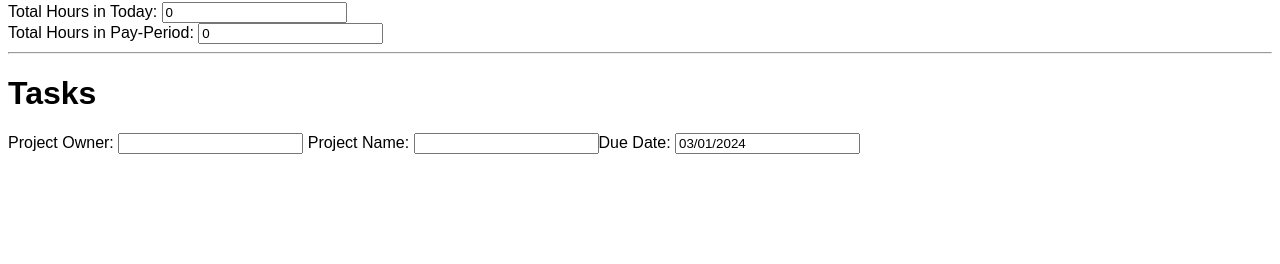
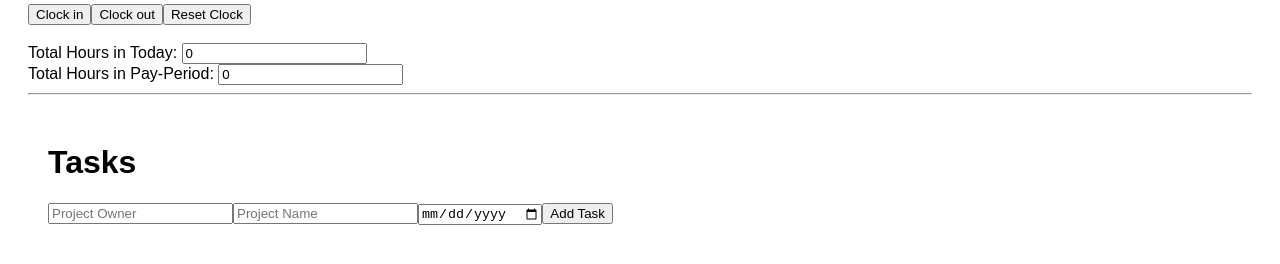
Before and after one commit to hasnpol/IT612-SPA-Task-Manager, a React (Vite) app: page / in a window 1280 px wide. Shown: the part 404-668 px from the top of the page. Built offline with nearby package versions, Linux system fonts and the light colour scheme.

Commit message:
adding some functionality

```diff
--- a/src/TaskForm.jsx
+++ b/src/TaskForm.jsx
@@ -1,35 +1,99 @@
-import "./styles.css";
-import { Container, Form, FormGroup, Input } from "reactstrap";
+// TaskForm.jsx
+import React, { useState, useEffect } from "react";
+import {
+  Container,
+  Form,
+  FormGroup,
+  Input,
+  Button,
+  Collapse,
+} from "reactstrap";
 
-export default function TaskForm(ownerName, projectName, dateDue) {
-  const taskList = [
-    {
-      ownerName: string(ownerName),
-      project: string(projectName),
-      date: new Date(dateDue),
-    },
-  ];
+export default function TaskForm({ onTaskSubmit, onTaskEdit, editableTask }) {
+  const [task, setTask] = useState({
+    ownerName: "",
+    projectName: "",
+    dateDue: "",
+    description: "",
+  });
+  const [isOpen, setIsOpen] = useState(false);
+
+  useEffect(() => {
+    if (editableTask) {
+      setTask({
+        ownerName: editableTask.ownerName,
+        projectName: editableTask.projectName,
+        dateDue: editableTask.dateDue,
+        description: editableTask.description,
+      });
+    }
+  }, [editableTask]);
+
+  const handleSubmit = () => {
+    if (!task.ownerName || !task.projectName || !task.dateDue) {
+      alert("Please fill out all required fields.");
+      return;
+    }
+
+    if (editableTask) {
+      onTaskEdit(editableTask.id, task);
+    } else {
+      onTaskSubmit(task);
+    }
+
+    setTask({ ownerName: "", projectName: "", dateDue: "", description: "" });
+    setIsOpen(false);
+  };
 
   return (
     <Form>
       <Container>
         <FormGroup>
           <Input
-            id="tasklist"
-            multiple
-            name="tasklist"
-            type="textarea"
-            size="6"
-          >
-            {taskList.map((w, i) => (
-              <option value={i}>
-                Project Owner: {w.ownerName} \t Project Name: {w.project} \t Due
-                Date: {w.date} \n
-              </option>
-              /*Prints out the items for task*/
-            ))}
-          </Input>
+            type="text"
+            placeholder="Project Owner"
+            value={task.ownerName}
+            onChange={(e) => setTask({ ...task, ownerName: e.target.value })}
+          />
+          <Input
+            type="text"
+            placeholder="Project Name"
+            value={task.projectName}
+            onChange={(e) => setTask({ ...task, projectName: e.target.value })}
+          />
+          <Input
+            type="date"
+            placeholder="Due Date"
+            value={task.dateDue}
+            onChange={(e) => setTask({ ...task, dateDue: e.target.value })}
+          />
+          <Button color="primary" onClick={handleSubmit}>
+            {editableTask ? "Edit Task" : "Add Task"}
+          </Button>
+          {editableTask && (
+            <Button
+              color="info"
+              onClick={() => setIsOpen(!isOpen)}
+              className="ml-2"
+              style={{ display: "none" }}
+            >
+              {isOpen ? "Hide Details" : "Show Details"}
+            </Button>
+          )}
         </FormGroup>
+
+        {editableTask && (
+          <Collapse isOpen={isOpen}>
+            <Input
+              type="textarea"
+              placeholder="Description"
+              value={task.description}
+              onChange={(e) =>
+                setTask({ ...task, description: e.target.value })
+              }
+            />
+          </Collapse>
+        )}
       </Container>
     </Form>
   );
--- a/src/TaskManager.jsx
+++ b/src/TaskManager.jsx
@@ -1,33 +1,112 @@
+// TaskManager.jsx
+import React, { useState } from "react";
+import {
+  Form,
+  Button,
+  Container,
+  ListGroup,
+  ListGroupItem,
+  Collapse,
+} from "reactstrap";
+import TaskForm from "./TaskForm";
 import "./styles.css";
-import "react-datepicker/dist/react-datepicker.css";
-import { useState } from "react";
-import { Container, Form, Input, Label } from "reactstrap";
-import DatePicker from "react-datepicker";
-import TaskForm from "./TaskForm";
 
 export default function TaskManager() {
-  const [owner, setOwner] = useState(""); //For project owner
-  const [project, setProject] = useState(""); //For project name
-  const [date, setDate] = useState(new Date()); //For date selection
+  const [tasks, setTasks] = useState([]);
+  const [editableTask, setEditableTask] = useState(null);
+
+  const handleTaskSubmit = (newTask) => {
+    setTasks([...tasks, { ...newTask, id: tasks.length, completed: false }]);
+  };
+
+  const handleTaskEdit = (taskId, updatedTask) => {
+    const updatedTasks = tasks.map((task) =>
+      task.id === taskId ? { ...task, ...updatedTask } : task,
+    );
+    setTasks(updatedTasks);
+    setEditableTask(null);
+  };
+
+  const handleTaskComplete = (taskId) => {
+    const completedTasks = tasks.map((task) =>
+      task.id === taskId ? { ...task, completed: !task.completed } : task,
+    );
+    setTasks(completedTasks);
+  };
+
+  const handleTaskRemove = (taskId) => {
+    const filteredTasks = tasks.filter((task) => task.id !== taskId);
+    setTasks(filteredTasks);
+  };
 
   return (
-    <Form>
+    <Form className="App">
       <h1>Tasks</h1>
-      <Label>Project Owner: </Label>
-      <Input value={owner} onChange={(e) => setOwner(e.target.value)} />{" "}
-      {/*Captures 'owner' value from user.*/}
-      <Label>Project Name: </Label>
-      <Input value={project} onChange={(e) => setProject(e.target.value)} />
-      {/*Captures 'project' value from user.*/}
-      <Label>Due Date: </Label>
-      <DatePicker selected={date} onChange={(date) => setDate(date)} />
-      {/*Lets user select date and assigns it.*/}
-      <Container>
-        {/*<Row>
-          <Col>
-            <TaskForm ownerName={owner} projectName={project} dateDue={date} />
-          </Col>
-        </Row>*/}
+
+      <Container className="TaskFormContainer">
+        <TaskForm
+          onTaskSubmit={handleTaskSubmit}
+          onTaskEdit={handleTaskEdit}
+          editableTask={editableTask}
+        />
+
+        <ListGroup>
+          {tasks.map((task) => (
+            <ListGroupItem
+              key={task.id}
+              className={task.completed ? "completedTask" : ""}
+            >
+              <div>
+                <div>
+                  <strong>{task.projectName}</strong> | Due Date: {task.dateDue}
+                </div>
+                {editableTask && editableTask.id === task.id && (
+                  <Button
+                    color="info"
+                    onClick={() => setEditableTask(null)}
+                    style={{ marginRight: "10px" }}
+                  >
+                    Hide Details
+                  </Button>
+                )}
+                {!editableTask && task.description && (
+                  <Button
+                    color="info"
+                    onClick={() => setEditableTask(task)}
+                    style={{ marginRight: "10px" }}
+                  >
+                    Show Details
+                  </Button>
+                )}
+                |
+                <Button
+                  color="success"
+                  onClick={() => handleTaskComplete(task.id)}
+                >
+                  {task.completed ? "Unmark Completed" : "Mark Completed"}
+                </Button>{" "}
+                |
+                <Button
+                  color="danger"
+                  onClick={() => handleTaskRemove(task.id)}
+                >
+                  Remove
+                </Button>
+              </div>
+
+              {editableTask && editableTask.id === task.id && (
+                <Collapse isOpen={editableTask && editableTask.id === task.id}>
+                  <div>
+                    <div>Project Owner: {task.ownerName}</div>
+                    <div style={{ maxHeight: "50px", overflowY: "auto" }}>
+                      Description: {task.description}
+                    </div>
+                  </div>
+                </Collapse>
+              )}
+            </ListGroupItem>
+          ))}
+        </ListGroup>
       </Container>
     </Form>
   );
--- a/src/styles.css
+++ b/src/styles.css
@@ -1,9 +1,36 @@
+/* styles.css */
 .App {
   font-family: sans-serif;
   text-align: left;
+  padding: 20px;
 }
 
 img {
   width: 200px;
   height: 200px;
 }
+
+.TaskFormContainer {
+  margin-top: 20px;
+}
+
+ListGroupItem {
+  display: flex;
+  justify-content: space-between;
+  align-items: center;
+  margin-bottom: 10px;
+}
+
+.completedTask {
+  text-decoration: line-through;
+}
+
+.Collapse {
+  transition: height 0.3s ease;
+  overflow: hidden;
+}
+
+.collapsing {
+  height: 0 !important;
+  overflow: hidden;
+}
```
